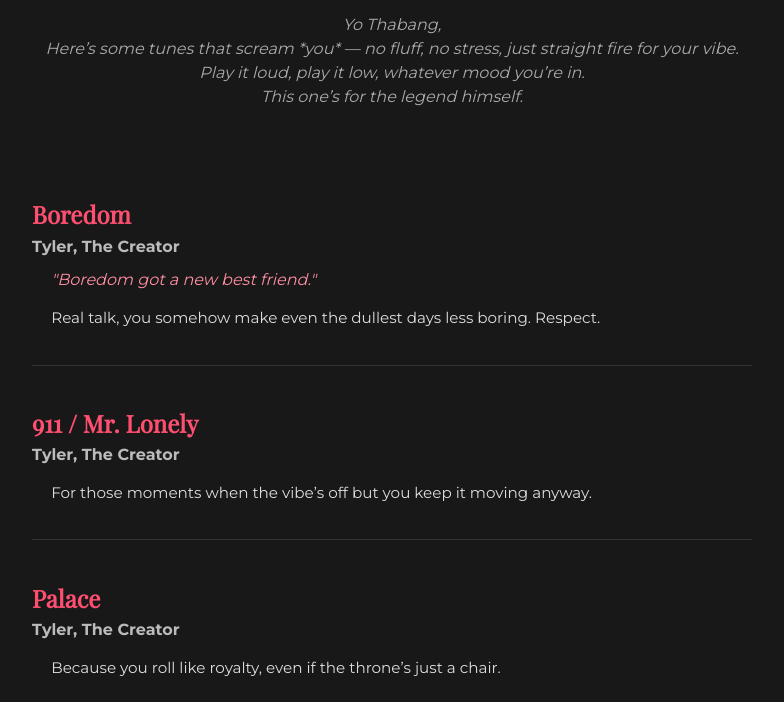
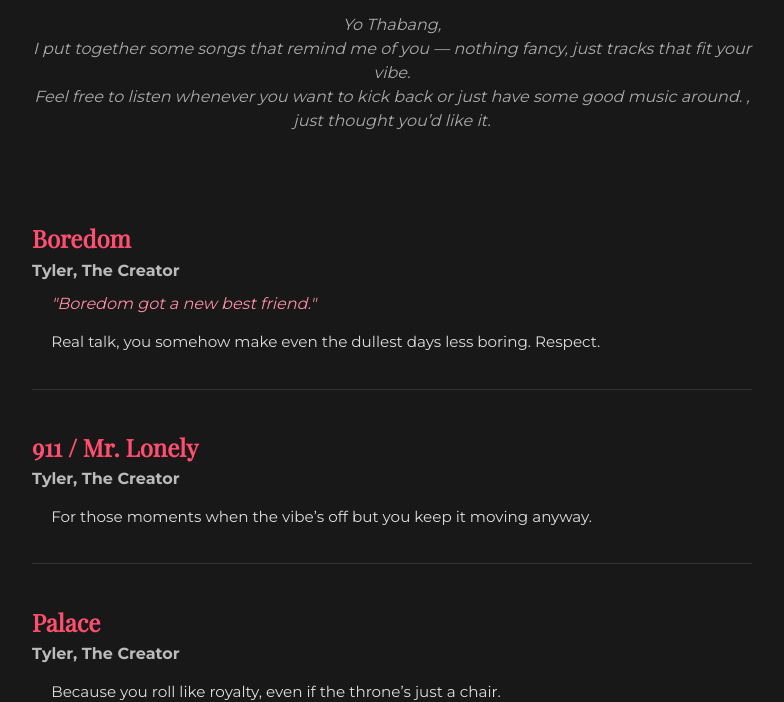
Before and after one commit to bida24-133/thabang-playlist, a plain HTML site: page index.html in a window 1280 px wide. Shown: the part 102-804 px from the top of the page, without its empty margins (248-1032 px from the left). Drawn offline with nearby package versions, Linux system fonts and the light colour scheme.

Commit message:
Update index.html

```diff
--- a/index.html
+++ b/index.html
@@ -76,9 +76,12 @@
   <h1>Thabang’s Playlist (No Cap)</h1>
   <p class="intro">
     Yo Thabang,<br>
-    Here’s some tunes that scream *you* — no fluff, no stress, just straight fire for your vibe.<br>
-    Play it loud, play it low, whatever mood you’re in.<br>
-    This one’s for the legend himself.
+
+  I put together some songs that remind me of you — nothing fancy, just tracks that fit your vibe.<br>
+  Feel free to listen whenever you want to kick back or just have some good music around.
+  , just thought you’d like it.<br>
+</p>
+
   </p>
 
   <section class="song">
```
